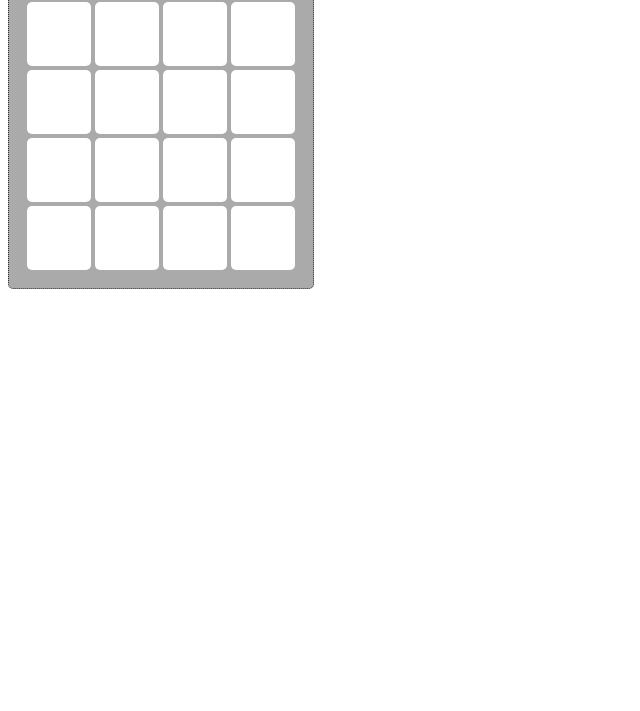
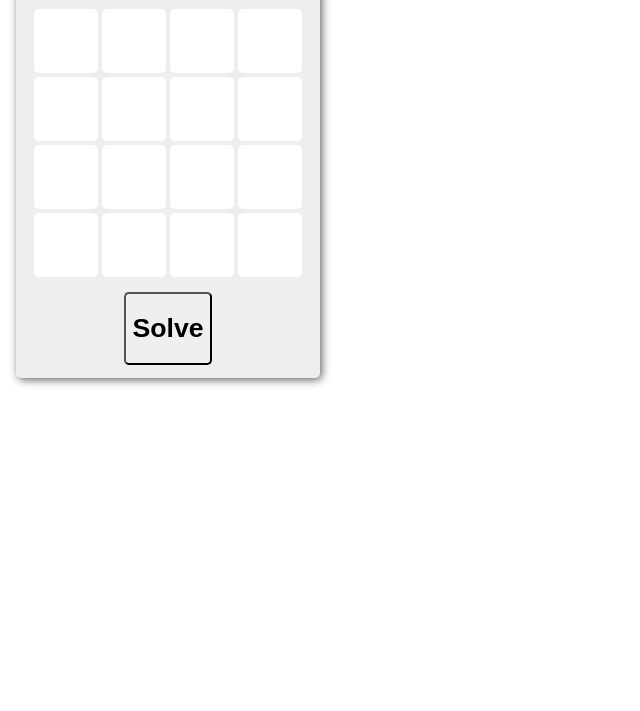
Before and after one commit to kaspermeerts/ruzzle-solver, a plain HTML site: page index.html in a window 1280 px wide. Shown: the part 89-800 px from the top of the page, without its empty margins (0-640 px from the left). Drawn offline with nearby package versions, Linux system fonts and the light colour scheme.

Commit message:
Generate the board and other dynamical elements on the fly
jQuery is used to construct the dynamical parts of the UI on the fly,
and connect signals to buttons. All the relevant code for finding words
on a Ruzzle board will be put in ruzzle.js.

```diff
--- a/index.html
+++ b/index.html
@@ -4,36 +4,21 @@
 <meta charset="utf-8">
 <title>Ruzzle solver</title>
 <link rel="stylesheet" href="style.css">
+<script src="//ajax.googleapis.com/ajax/libs/jquery/1.11.0/jquery.min.js"></script>
+<script src="index.js"></script>
+<script src="ruzzle.js"></script>
 </head>
 <body>
-<div id="panel">
-<h1>Fill in the grid</h1>
-<div id="grid">
-	<div>
-		   <input type=text class="cell" maxlength="1"><!--
-		--><input type=text class="cell" maxlength="1"><!--
-		--><input type=text class="cell" maxlength="1"><!--
-		--><input type=text class="cell" maxlength="1">
-	</div>
-	<div>
-		   <input type=text class="cell" maxlength="1"><!--
-		--><input type=text class="cell" maxlength="1"><!--
-		--><input type=text class="cell" maxlength="1"><!--
-		--><input type=text class="cell" maxlength="1">
-	</div>
-	<div>
-		   <input type=text class="cell" maxlength="1"><!--
-		--><input type=text class="cell" maxlength="1"><!--
-		--><input type=text class="cell" maxlength="1"><!--
-		--><input type=text class="cell" maxlength="1">
-	</div>
-	<div>
-		   <input type=text class="cell" maxlength="1"><!--
-		--><input type=text class="cell" maxlength="1"><!--
-		--><input type=text class="cell" maxlength="1"><!--
-		--><input type=text class="cell" maxlength="1">
-	</div>
+<div class="panel" id="ruzzle-board">
+	<h1>Fill in the grid</h1>
+	<div id="grid"> </div>
+	<button id="solve-button"><h1>Solve</h1></button>
 </div>
+
+<div class="panel" id="solutions">
+	<p id="num-words"></p>
+	<p id="solving">Solving puzzle...</p>
+	<ul id="wordlist"></ul>
 </div>
 </body>
 </html>
--- /dev/null
+++ b/index.js
@@ -0,0 +1,36 @@
+var ruzzle;
+
+function createBoard () {
+	var $grid = $("#grid");
+
+	for (var r = 0; r < 4; r++) {
+		var row = $("<div></div>");
+		for (var c = 0; c < 4; c++) {
+			var cell = $("<input />", {
+				class: "cell",
+				maxlength: "1"
+			});
+			cell.data({col: c, row: r});
+			row.append(cell);
+		}
+		$grid.append(row);
+	}
+
+	$('.cell').change(function(){
+		var c = $(this).data('col'), r = $(this).data('row');
+		ruzzle.board[r][c] = $(this).val().toUpperCase();
+	});
+}
+
+
+function init () {
+	$("#solve-button").click(function () {
+		$("#solutions").fadeIn();
+	});
+
+	$("#solutions").hide();
+	ruzzle = new Ruzzle({});
+	createBoard();
+}
+
+$(document).ready(init);
--- /dev/null
+++ b/ruzzle.js
@@ -0,0 +1,11 @@
+function Ruzzle (dict) {
+	this.dict = dict;
+
+	this.board = new Array(4);
+	for (var j = 0; j < 4; j++) {
+		this.board[j] = new Array(4);
+		for (var i = 0; i < 4; i++) {
+			this.board[j][i] = '';
+		}
+	}
+}
--- a/style.css
+++ b/style.css
@@ -1,24 +1,51 @@
-#panel {
-	float: left;
-	border: 1px dotted #333;
-	border-radius: 5px;
-	background: #AAA;
-	display: inline-block;
-	text-align: center;
+html, body {
+	padding: 0;
+	margin: 0;
+	font-family: Helvetica;
 }
 
-#grid {
-	margin: 16px;
+.panel {
+	background: #EEE;
+	border: none;
+	border-radius: 5px;
+	box-shadow: 2px 2px 8px #666;
+	margin: 1em;
+	padding: 1em;
 }
 
-#grid .cell {
+#ruzzle-board {
+	text-align: center;
+	padding: 0 1em;
+	float: left;
+}
+
+#solutions {
+	text-align: left;
+	clear: both;
+}
+
+.cell {
+	width: 2em;
+	height: 2em;
 	border: none;
 	border-radius: 5px;
-	width: 2em;
-	height: 2em;
+	margin: 2px;
+	padding: 0;
 	font-size: 2em;
+	text-align: center;
 	text-transform: uppercase;
-	text-align: center;
+}
+
+#solve-button {
+	border-radius: 5px;
+	margin: 1em;
+}
+
+#wordlist {
 	padding: 0;
-	margin: 2px;
+	list-style-type: none;
 }
+
+#solving {
+	font-weight: bold;
+}
```
